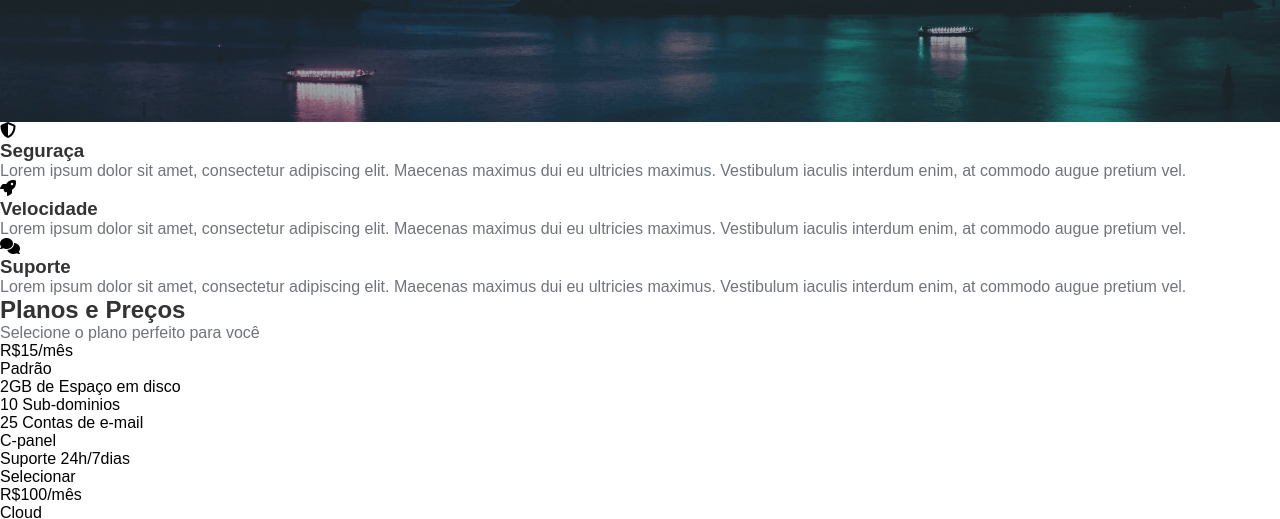
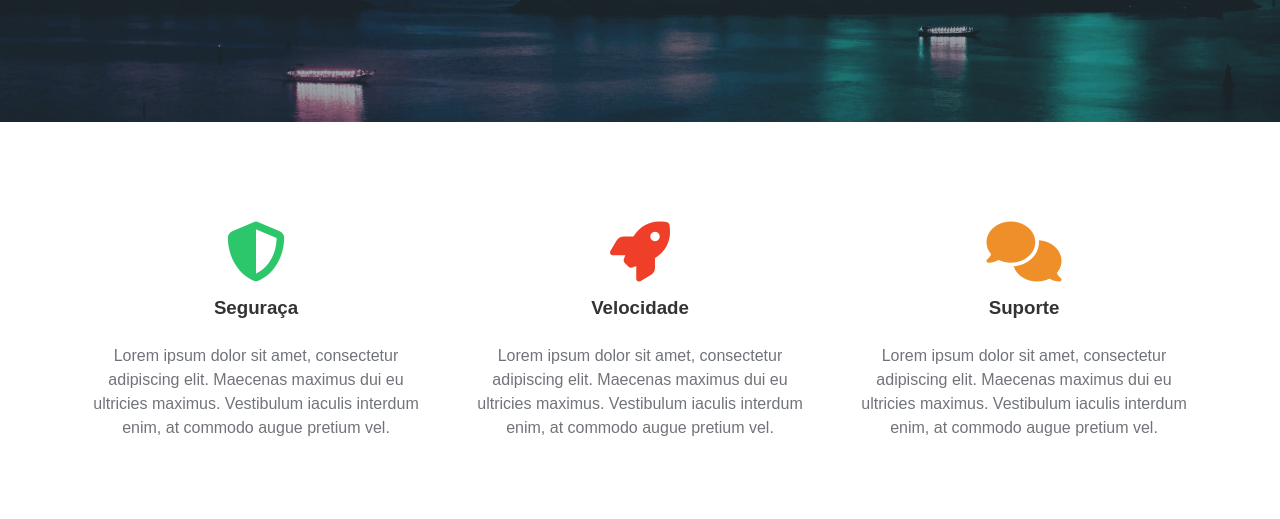
Before and after one commit to domdq/hDC-Host, a plain HTML site: page index.html in a window 1280 px wide. Shown: the part 377-896 px from the top of the page. Drawn offline with Linux system fonts and the light colour scheme.

Commit message:
feat: style section

```diff
--- a/style/stle.css
+++ b/style/stle.css
@@ -65,3 +65,113 @@ nav {
 .main-banner p {
   font-size: 32px;
 }
+/* especialidades */
+.specialties {
+  padding: 5em 0;
+}
+.specialties ul {
+  display: flex;
+  width: 90%;
+  position: relative;
+  margin-left: auto;
+  margin-right: auto;
+  padding-left: 0;
+}
+.specialties ul li {
+  flex: 1 1 200px;
+  list-style: none;
+  text-align: center;
+  padding: 20px;
+}
+.fas {
+  font-size: 60px;
+  margin-bottom: 15px;
+}
+.fa-shield-alt {
+  color: #2cc76a;
+}
+.fa-rocket {
+  color: #ef3f29;
+}
+.fa-comments {
+  color: #ef8f29;
+}
+.specialties ul li h3 {
+  margin-bottom: 25px;
+  color: #333;
+}
+.specialties ul li p {
+  line-height: 24px;
+  color: #70747a;
+}
+/* Preçoss */
+.pricing-container {
+  padding-bottom: 5em;
+  text-align: center;
+}
+.pricing-container h1 {
+  font-size: 36px;
+  margin-top: 0;
+}
+.pricing-container p {
+  font-size: 20px;
+  margin-top: 0;
+}
+.plans-container {
+  display: flex;
+  justify-content: space-between;
+  margin-top: 50px;
+  width: 90%;
+  position: relative;
+  margin-left: auto;
+  margin-right: auto;
+}
+.plans {
+  flex: 1 1 200px;
+  max-width: 275px;
+  margin-left: 20px;
+  margin-right: 20px;
+}
+.plans ul {
+  padding: 0;
+}
+.plans li {
+  list-style: none;
+  height: 50px;
+  line-height: 50px;
+  background-color: #e8e9ea;
+  color: #333;
+}
+.plans .price {
+  width: 120px;
+  height: 120px;
+  border-radius: 50%;
+  background-color: #2cc762;
+  color: #fff;
+  text-align: center;
+  line-height: 120px;
+  font-size: 18px;
+  position: relative;
+  margin-left: auto;
+  margin-right: auto;
+  margin-bottom: -50px;
+}
+.plans .plan-name {
+  text-transform: uppercase;
+  font-size: 20px;
+  font-weight: bold;
+  color: #fff;
+  background-color: #202b34;
+  padding-top: 50px;
+  padding-bottom: 50px;
+}
+.plans .plan-btn {
+  background-color: #2cc762;
+  color: #fff;
+  font-size: 24px;
+  cursor: pointer;
+  margin-bottom: 50px;
+}
+.plans .recommended {
+  background-color: #f45c57;
+}
```
Also changed, not shown: index.html (+1 -1 lines).
